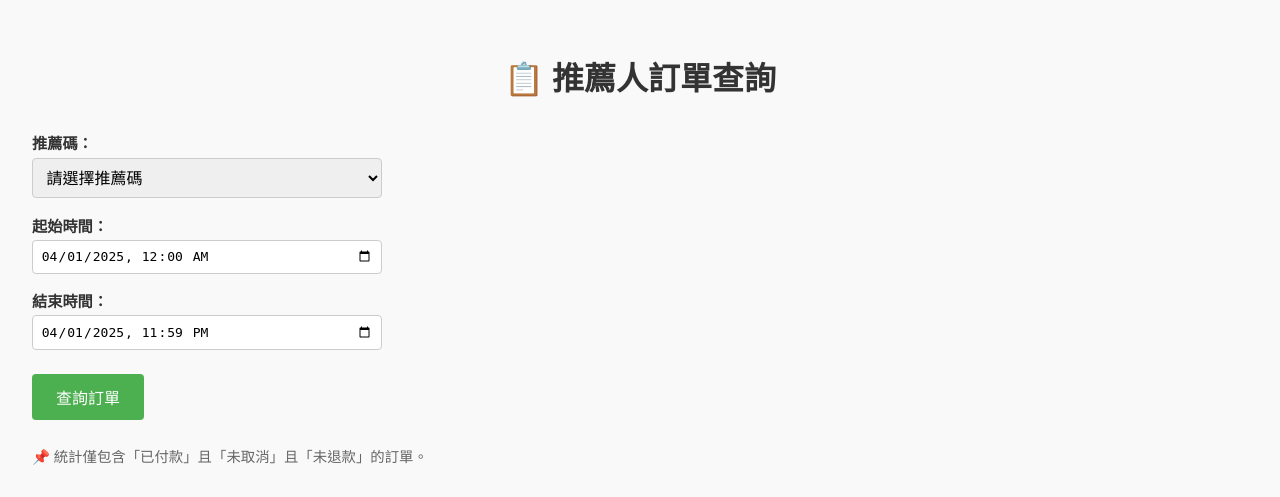
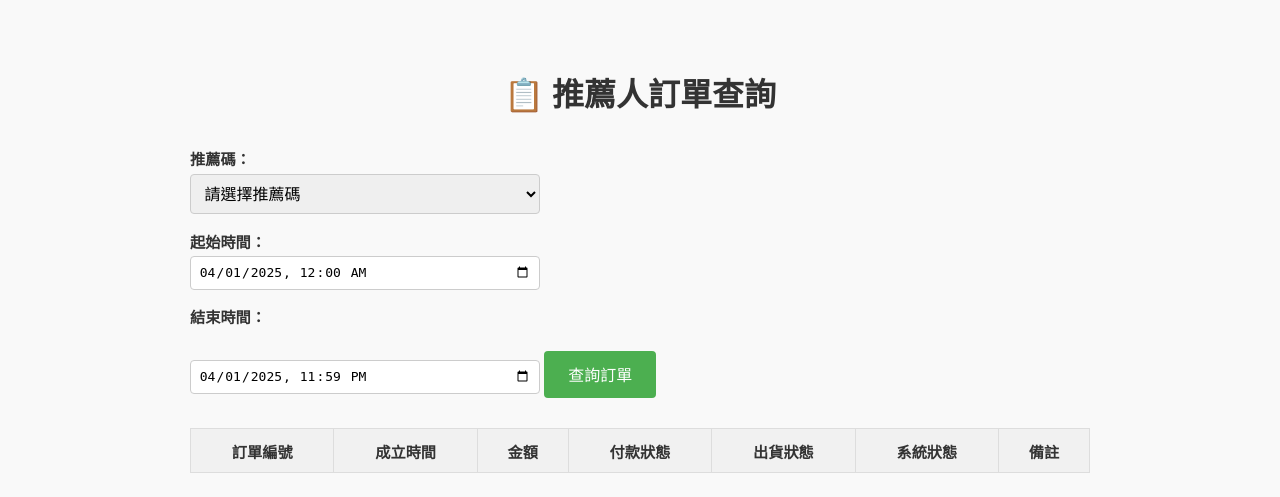
Before and after one commit to don1donshop/referral-report-api, a Flask app: page / in a window 1280 px wide. Shown: the top 497 px of the page. Run offline with Flask 3, Linux system fonts and the light colour scheme; lists and menus that the app fills with data are empty.

Commit message:
refactor(html): 套用 .container 與 table 捲動容器，強化排版結構與響應性

```diff
--- a/templates/index.html
+++ b/templates/index.html
@@ -6,8 +6,11 @@
   <link rel="stylesheet" href="{{ url_for('static', filename='css/style.css') }}">
 </head>
 <body>
+  <div class="container">
+
     <h1>📋 推薦人訂單查詢</h1>
 
+    <!-- 表單區塊 -->
     <label>推薦碼：</label>
     <select id="referralCode" onchange="onCodeChange()">
       <option value="">請選擇推薦碼</option>
@@ -27,20 +30,22 @@
     <label>結束時間：</label>
     <input type="datetime-local" id="endTime" />
 
-  <br />
     <button onclick="fetchOrders()">查詢訂單</button>
 
-  <div id="infoBox" class="hidden" style="padding: 1em; background: #e0f7fa; border: 1px solid #4dd0e1; margin-top: 1em;">
+    <!-- 狀態訊息區塊 -->
+    <div id="infoBox" class="hidden">
       👋 你正在以推薦碼 <b id="referralCodeDisplay"></b> 的身份查詢訂單。
     </div>
 
-  <div id="stats" style="margin-top: 1.5em;"></div>
-  <div id="statsNote">
+    <div id="stats"></div>
+    <div id="statsNote" class="hidden">
       📌 統計僅包含「已付款」且「未取消」且「未退款」的訂單。
     </div>
 
     <button id="csvBtn" class="hidden">📤 匯出報表 (CSV)</button>
 
+    <!-- 結果表格區塊 -->
+    <div class="table_mb">
       <table id="results">
         <thead>
           <tr>
@@ -55,6 +60,9 @@
         </thead>
         <tbody></tbody>
       </table>
+    </div>
+
+  </div> <!-- /container -->
 
   <script src="{{ url_for('static', filename='js/referral-report.js') }}"></script>
 </body>
```
Lines whose indentation alone changed are shown as unchanged.
